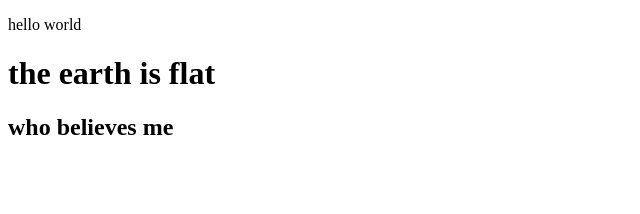
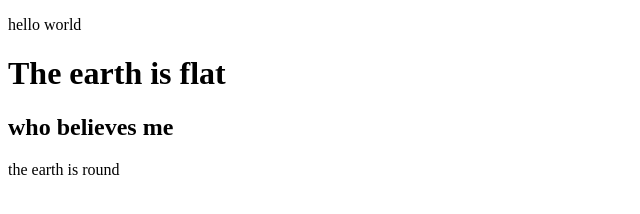
Before and after one commit to KAMOGA-AKRAM/kampala-labs, a plain HTML site: page index.html in a window 1280 px wide. Shown: the whole page, without its empty margins (0-640 px from the left). Drawn offline with Linux system fonts and the light colour scheme.

Commit message:
Update index.html

```diff
--- a/index.html
+++ b/index.html
@@ -7,7 +7,8 @@
 </head>
 <body>
     <p>hello world</p>
-<h1>the earth is flat</h1>
+<h1> The earth is flat</h1>
 <h2>who believes me</h2>
+<dev>the earth is round</dev>
 </body>
 </html>
```
